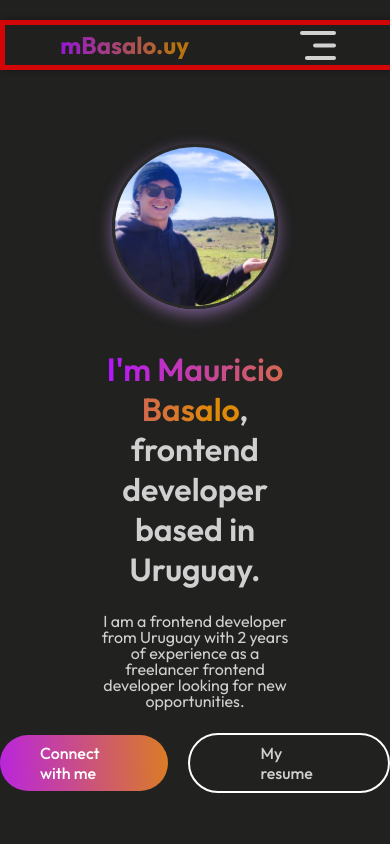
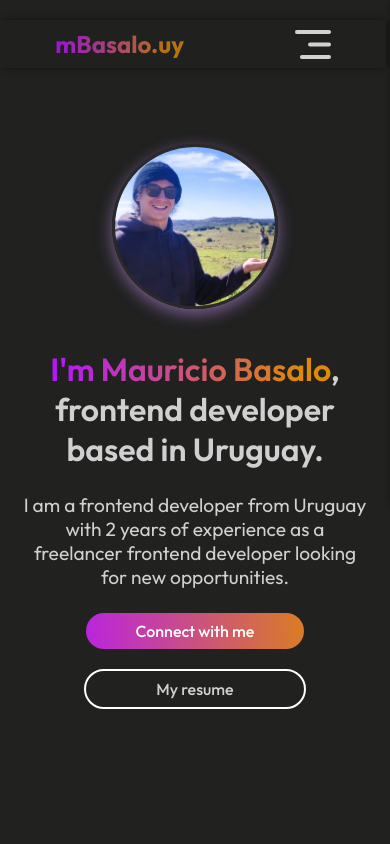
Before and after one commit to mBasalo/portfolio-website, a React (Vite) app: page / in a window 390 px wide. Shown: the top 844 px of the page. Built offline with nearby package versions, Linux system fonts and the light colour scheme.

Commit message:
hero mobile

```diff
--- a/index.html
+++ b/index.html
@@ -11,9 +11,15 @@
     <link
       href="https://fonts.googleapis.com/css2?family=Outfit:wght@100..900&display=swap"
       rel="stylesheet"/>
-  </head>
+      <link rel="stylesheet" href="https://cdn.jsdelivr.net/npm/@fortawesome/fontawesome-free@6.4.2/css/fontawesome.min.css" integrity="sha384-BY+fdrpOd3gfeRvTSMT+VUZmA728cfF9Z2G42xpaRkUGu2i3DyzpTURDo5A6CaLK" crossorigin="anonymous">
+
+    </head>
   <body>
-    <div id="root"></div>
+    <div id="root">
+
+    </div>
+
+
     <script type="module" src="/src/main.jsx"></script>
   </body>
 </html>
--- a/src/App.jsx
+++ b/src/App.jsx
@@ -13,11 +13,11 @@ const App = () => {
     <div>
       <Navbar />
        <Hero />
-    <About />
-       {/* <Services />
+    {/* <About />
+      <Services />
       <MyWork />
       <Contact />
-      <Footer /> */}
+      <Footer />  */}
     </div>
   )
 }
--- a/src/Components/Hero/Hero.css
+++ b/src/Components/Hero/Hero.css
@@ -78,3 +78,41 @@
     text-decoration: none;
     color: white;
 }
+
+
+/* ---------------------------------------------------------------------------------------
+
+
+-------------------------------MOBILE VERSIONS-------------------------------------------*/
+
+@media(max-width: 768px) {
+    .hero {
+        margin: 0 auto;
+        margin-top: 12rem;
+    }
+
+    .hero h1 {
+        width: 90%;
+    }
+
+    .hero-p {
+        width: 90%;
+        font-size: 1.2rem;
+        line-height: 1.5rem;
+
+    }
+
+    .hero-action {
+        display: flex;
+        align-items: center;
+        flex-direction: column;
+
+
+    }
+
+    .hero-connect {
+        padding: 8px 50px;
+
+
+
+}
--- a/src/Components/Navbar/Navbar.css
+++ b/src/Components/Navbar/Navbar.css
@@ -1,6 +1,6 @@
 .navbar {
     width: 100%;
-    height: 2.5rem;
+    height: 3rem;
     display: flex;
     align-items: center;
     justify-content: space-around;
@@ -50,6 +50,7 @@
     flex-direction: column;
     gap: .5rem;
     cursor: pointer;
+    font-size: .8rem;
 }
 
 .nav-menu li img {
@@ -71,11 +72,22 @@
     display: none;
 }
 
+@media(max-width: 820px) {
+
+
+    .nav-menu  {
+        justify-content: center;
+        width: 60%;
+
+
+    }
+
+}
+
 @media(max-width: 768px) {
     .navbar {
         width: 99%;
-        margin: 20px 0;
-        border: 5px solid red;
+        margin: 20px  0;
         display: flex;
         justify-content: space-around;
 
@@ -106,15 +118,20 @@
         top: 0;
         background-color: #212120;
         width: 350px;
-        height: 100%;
+        height: 60%;
         z-index: 2;
         transition: right 0.5s;
         right: -350px;
+        opacity: .95;
+        box-shadow: 1px 0 0.5rem -2px black;
+        background: #212120;
+        gap: 0px;
     }
 
     .nav-menu li {
-        font-size: 30px;
+        font-size: 2rem;
         padding-left: 100px;
         flex-direction: row;
+        color: antiquewhite;
     }
 }
```
